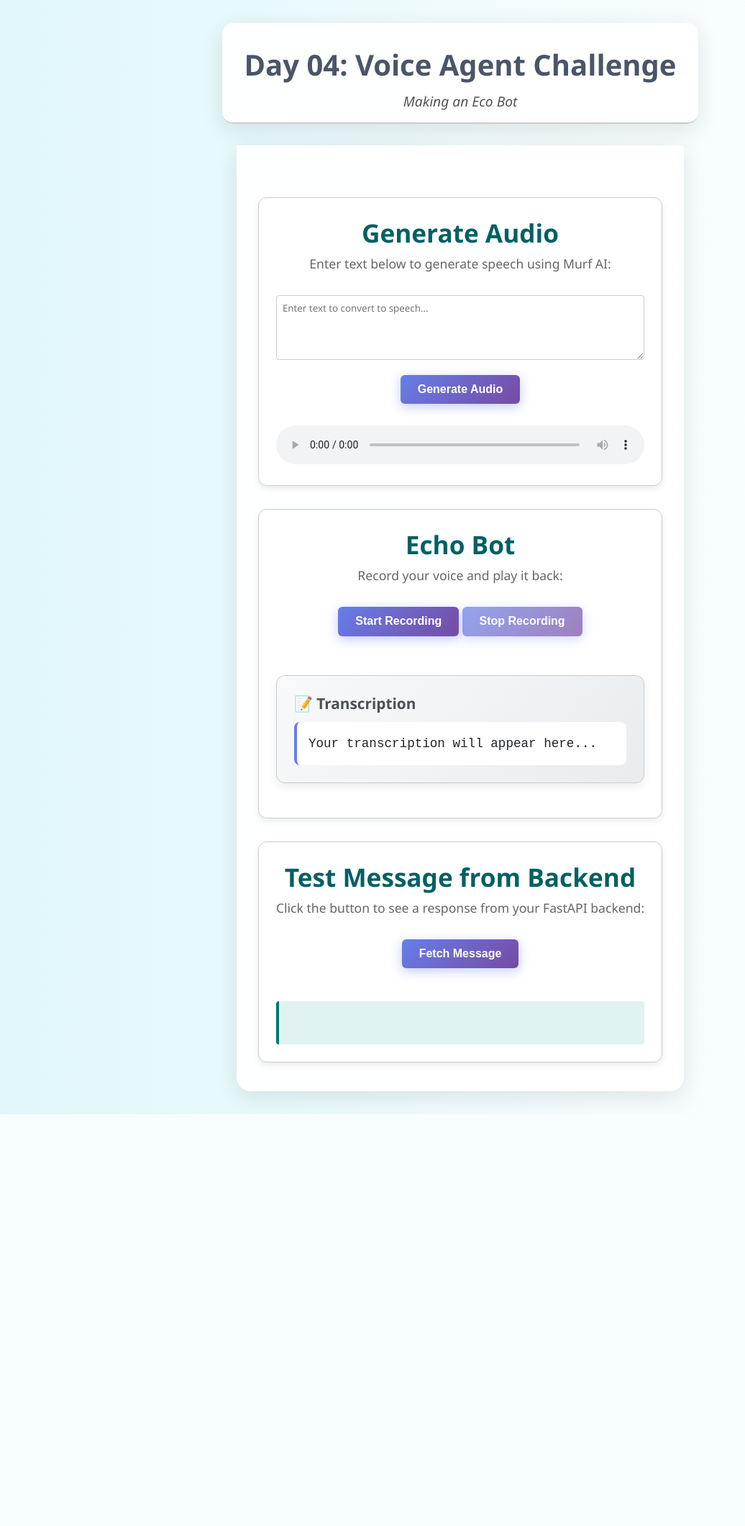
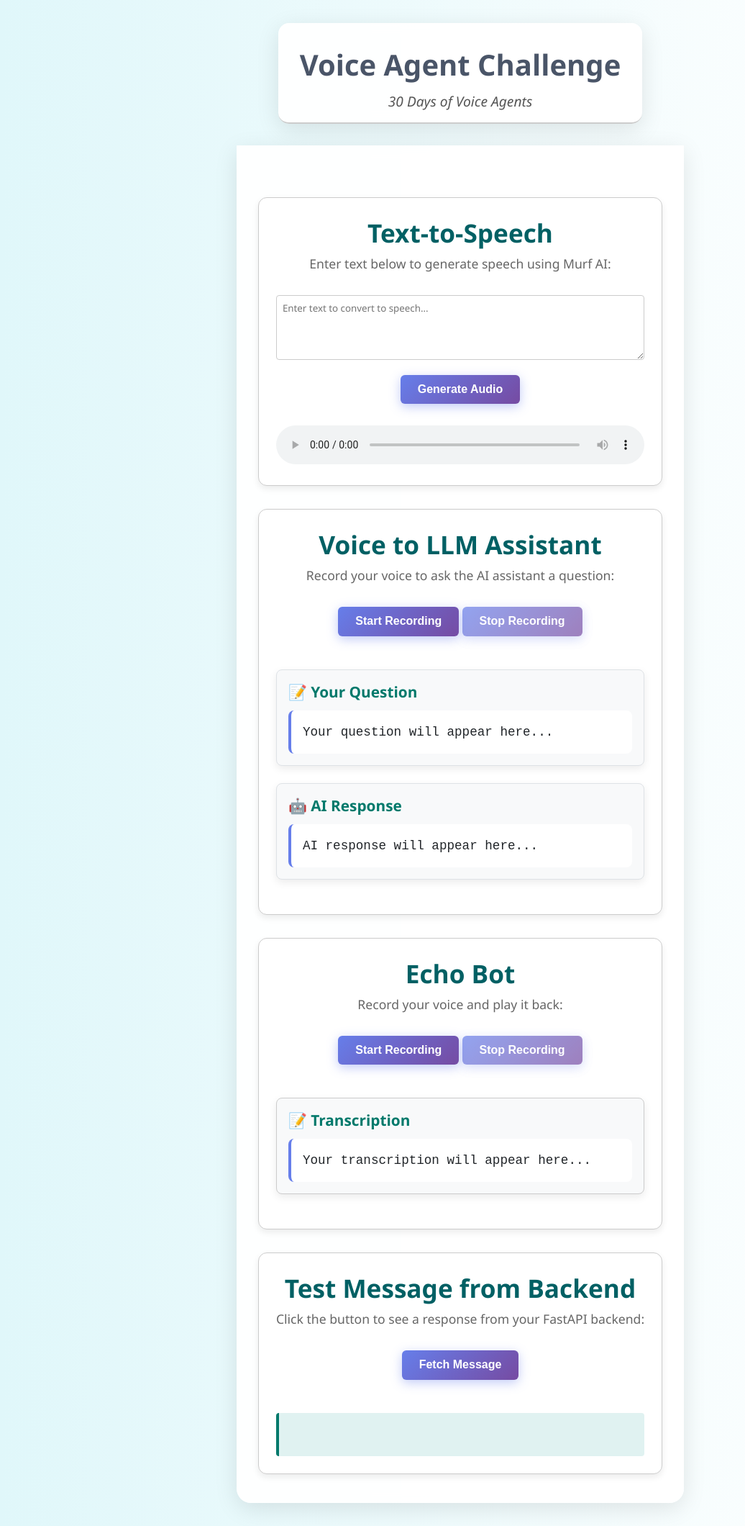
Before and after one commit to umesh-webdev25/TalkEasy-VoiceAssistant, a FastAPI app: page / in a window 1280 px wide. Shown: the whole page at 72% size, without its empty margins (0-1036 px from the left). Before the commit the page ends 1548 px from the top, so only its background shows below. Run offline with FastAPI, Linux system fonts and the light colour scheme.

Commit message:
`Added new functionality for voice-to-LLM assistant, updated text-to-speech and echo bot sections, and modified backend API endpoint for audio processing.`

```diff
--- a/main.py
+++ b/main.py
@@ -325,5 +325,169 @@
                 detail=f"Gemini API error: {str(e)}"
             )
 
+@app.post("/llm/query-audio")
+async def llm_query_audio(audio: UploadFile = File(...)) -> Dict:
+    """
+    Query Google's Gemini API with audio input.
+    Accepts audio file, transcribes it, processes with LLM, and returns audio response.
+    """
+    try:
+        # Check if required API keys are configured
+        if not GEMINI_API_KEY:
+            raise HTTPException(
+                status_code=500,
+                detail="Gemini API key not configured. Please set GEMINI_API_KEY environment variable."
+            )
+
+        # Validate file type
+        allowed_types = [
+            'audio/wav', 'audio/mp3', 'audio/webm', 'audio/ogg',
+            'audio/m4a', 'audio/wave', 'audio/mp4', 'audio/flac'
+        ]
+        if audio.content_type not in allowed_types:
+            raise HTTPException(
+                status_code=400,
+                detail=f"Invalid file type. Allowed types: {', '.join(allowed_types)}"
+            )
+
+        # Read audio file content
+        audio_content = await audio.read()
+
+        # Initialize AssemblyAI transcriber
+        transcriber = aai.Transcriber()
+
+        # Transcribe the audio
+        transcript = transcriber.transcribe(audio_content)
+
+        if transcript.status == aai.TranscriptStatus.error:
+            raise HTTPException(
+                status_code=500,
+                detail=f"Transcription failed: {transcript.error}"
+            )
+
+        transcription_text = transcript.text
+
+        if not transcription_text or not transcription_text.strip():
+            raise HTTPException(
+                status_code=400,
+                detail="No speech detected in audio"
+            )
+
+        # Initialize Gemini model
+        model = genai.GenerativeModel('gemini-1.5-flash')
+
+        # Generate response with prompt to keep it concise
+        prompt = f"Please provide a concise response to: {transcription_text}. Keep your response under 2800 characters."
+
+        generation_config = genai.types.GenerationConfig(
+            max_output_tokens=1000,
+            temperature=0.7
+        )
+
+        response = model.generate_content(
+            prompt,
+            generation_config=generation_config
+        )
+
+        if not response.text:
+            raise HTTPException(
+                status_code=500,
+                detail="No response generated from Gemini API"
+            )
+
+        llm_response = response.text
+
+        # Handle Murf TTS with 3000 character limit
+        api_key = os.getenv("MURF_API_KEY")
+        if not api_key:
+            raise HTTPException(status_code=500, detail="Murf API key not set")
+
+        # Split response if too long (3000 character limit)
+        max_chars = 2800  # Leave some buffer
+        if len(llm_response) > max_chars:
+            # Split into chunks of complete sentences
+            sentences = llm_response.replace('!', '.').replace('?', '.').split('.')
+            chunks = []
+            current_chunk = ""
+
+            for sentence in sentences:
+                sentence = sentence.strip()
+                if not sentence:
+                    continue
+
+                if len(current_chunk + sentence + '.') <= max_chars:
+                    current_chunk += sentence + '.'
+                else:
+                    if current_chunk:
+                        chunks.append(current_chunk.strip())
+                    current_chunk = sentence + '.'
+
+            if current_chunk:
+                chunks.append(current_chunk.strip())
+
+            # Process first chunk for now (simplified approach)
+            text_to_speak = chunks[0] if chunks else llm_response[:max_chars]
+        else:
+            text_to_speak = llm_response
+
+        # Generate audio using Murf TTS
+        url = "https://api.murf.ai/v1/speech/generate"
+        payload = {
+            "text": text_to_speak,
+            "voiceId": "en-US-natalie",
+            "format": "mp3",
+            "speed": 100,
+            "pitch": 0
+        }
+        headers = {
+            "api-key": api_key,
+            "Content-Type": "application/json"
+        }
+
+        tts_response = requests.post(url, json=payload, headers=headers)
+
+        if tts_response.status_code != 200:
+            raise HTTPException(
+                status_code=tts_response.status_code,
+                detail=f"Murf TTS failed: {tts_response.text}"
+            )
+
+        tts_data = tts_response.json()
+        audio_url = tts_data.get("audioFile")
+
+        if not audio_url:
+            raise HTTPException(
+                status_code=500,
+                detail="No audio URL returned from Murf"
+            )
+
+        return {
+            "success": True,
+            "transcription": transcription_text,
+            "llm_response": llm_response,
+            "audio_url": audio_url,
+            "model": "gemini-1.5-flash",
+            "tts_voice": "en-US-natalie",
+            "response_length": len(llm_response)
+        }
+
+    except Exception as e:
+        # Handle specific errors
+        if "API key" in str(e) or "authentication" in str(e).lower():
+            raise HTTPException(
+                status_code=401,
+                detail="Invalid API key"
+            )
+        elif "quota" in str(e).lower() or "limit" in str(e).lower():
+            raise HTTPException(
+                status_code=429,
+                detail="API quota exceeded"
+            )
+        else:
+            raise HTTPException(
+                status_code=500,
+                detail=f"Processing error: {str(e)}"
+            )
+
 if __name__ == "__main__":
     uvicorn.run("main:app", host="127.0.0.1", port=8000, reload=True)
--- a/static/app.js
+++ b/static/app.js
@@ -1,9 +1,9 @@
-// FastAPI Voice Agents App with Text-to-Speech, Echo Bot, and Transcription functionality
+// FastAPI Voice Agents App with Text-to-Speech, Echo Bot, and Voice-to-LLM functionality
 
 document.addEventListener('DOMContentLoaded', function () {
     console.log('FastAPI Voice Agents App Loaded!');
 
-    // Existing functionality for backend message
+    // Backend message functionality
     const getMessageBtn = document.getElementById('getMessageBtn');
     const messageDisplay = document.getElementById('messageDisplay');
 
@@ -77,7 +77,7 @@
                 const audioUrl = data.audio_url;
 
                 if (!audioUrl) {
-                    throw new Error('No audio URL received');
+                    throw new Error('No audio URL returned');
                 }
 
                 audioPlayer.src = audioUrl;
@@ -138,19 +138,17 @@
                     recordingStatus.textContent = 'Processing recording...';
                     const audioBlob = new Blob(audioChunks, { type: 'audio/webm' });
 
-                    // Use the new /tts/echo endpoint for Murf voice synthesis
                     try {
-                        await processMurfEcho(audioBlob);
+                        await processEcho(audioBlob);
                     } catch (error) {
                         console.error('Echo processing error:', error);
                         recordingStatus.textContent = `Error: ${error.message}`;
                     } finally {
-                        // Stop all tracks to release the microphone
                         stream.getTracks().forEach(track => track.stop());
                     }
                 };
 
-                mediaRecorder.start(100); // Collect data every 100ms
+                mediaRecorder.start(100);
             } catch (error) {
                 console.error('Microphone access error:', error);
                 recordingStatus.textContent = `Error: ${error.message}`;
@@ -165,20 +163,14 @@
         });
     }
 
-    // Process Murf echo
-    async function processMurfEcho(audioBlob) {
+    // Echo Bot functionality
+    async function processEcho(audioBlob) {
         const recordingStatus = document.getElementById('recordingStatus');
         const transcriptionDisplay = document.getElementById('transcriptionDisplay');
+        const echoAudioContainer = document.getElementById('echoAudioContainer');
         const echoAudioPlayer = document.getElementById('echoAudioPlayer');
-        const echoAudioContainer = document.getElementById('echoAudioContainer');
 
-        if (!recordingStatus || !echoAudioPlayer || !echoAudioContainer) {
-            throw new Error('Required DOM elements not found');
-        }
-
-        recordingStatus.textContent = 'Processing with Murf AI...';
-        recordingStatus.style.display = 'block';
-
+        recordingStatus.textContent = 'Processing recording...';
         const formData = new FormData();
         formData.append('audio', audioBlob, 'recording.webm');
 
@@ -190,7 +182,7 @@
 
             if (!response.ok) {
                 const errorData = await response.json().catch(() => ({}));
-                throw new Error(errorData.detail || `Murf echo failed with status ${response.status}`);
+                throw new Error(errorData.detail || `Echo processing failed with status ${response.status}`);
             }
 
             const data = await response.json();
@@ -199,8 +191,6 @@
                 throw new Error(data.detail || 'Unknown error occurred');
             }
 
-            // Display transcription if element exists
-            if (transcriptionDisplay) {
             transcriptionDisplay.innerHTML = `
                 <div class="transcription-result">
                     <h3>You said:</h3>
@@ -209,103 +199,135 @@
                 </div>
             `;
             transcriptionDisplay.style.display = 'block';
-            }
 
-            // Set up Murf audio player
             echoAudioPlayer.src = data.audio_url;
             echoAudioContainer.style.display = 'block';
 
-            recordingStatus.textContent = 'Murf voice generated! Click Play to hear your echo.';
-
-            // Auto-play the Murf audio
-            echoAudioPlayer.play().catch(error => {
-                console.log('Auto-play prevented:', error);
-                recordingStatus.textContent = 'Audio ready (click play to listen)';
-            });
-
-            return data;
-
+            recordingStatus.textContent = 'Echo response ready!';
         } catch (error) {
-            console.error('Murf echo error:', error);
-            recordingStatus.textContent = `Processing failed: ${error.message}`;
-            throw error; // Re-throw for calling function to handle
+            console.error('Echo processing error', error);
+            recordingStatus.textContent = `Error: ${error.message}`;
         }
     }
 
-    // Keep old functions for backward compatibility
-    async function uploadAudioToServer(audioBlob) {
-        const recordingStatus = document.getElementById('recordingStatus');
-        if (!recordingStatus) return;
+    // Voice to LLM Assistant functionality
+    const startLLMRecordingBtn = document.getElementById('startLLMRecordingBtn');
+    const stopLLMRecordingBtn = document.getElementById('stopLLMRecordingBtn');
+    const llmRecordingStatus = document.getElementById('llmRecordingStatus');
+    const llmTranscriptionDisplay = document.getElementById('llmTranscriptionDisplay');
+    const llmTranscriptionText = document.getElementById('llmTranscriptionText');
+    const llmResponseText = document.getElementById('llmResponseText');
+    const llmAudioContainer = document.getElementById('llmAudioContainer');
+    const llmAudioPlayer = document.getElementById('llmAudioPlayer');
 
-        recordingStatus.textContent = 'Uploading audio...';
+    let llmMediaRecorder;
+    let llmAudioChunks = [];
+
+    if (startLLMRecordingBtn && stopLLMRecordingBtn) {
+        startLLMRecordingBtn.addEventListener('click', async () => {
+            if (!navigator.mediaDevices?.getUserMedia) {
+                alert('Your browser does not support audio recording or you may need to allow microphone access.');
+                return;
+            }
+
+            try {
+                const stream = await navigator.mediaDevices.getUserMedia({ audio: true });
+                llmMediaRecorder = new MediaRecorder(stream);
+
+                llmMediaRecorder.onstart = () => {
+                    llmAudioChunks = [];
+                    llmRecordingStatus.style.display = 'block';
+                    llmRecordingStatus.textContent = 'Recording...';
+                    startLLMRecordingBtn.disabled = true;
+                    stopLLMRecordingBtn.disabled = false;
+                    llmAudioContainer.style.display = 'none';
+                    llmAudioPlayer.src = '';
+                };
+
+                llmMediaRecorder.ondataavailable = (event) => {
+                    if (event.data.size > 0) {
+                        llmAudioChunks.push(event.data);
+                    }
+                };
+
+                llmMediaRecorder.onstop = async () => {
+                    llmRecordingStatus.textContent = 'Processing with AI...';
+                    const audioBlob = new Blob(llmAudioChunks, { type: 'audio/webm' });
+
+                    try {
+                        await processLLMQuery(audioBlob);
+                    } catch (error) {
+                        console.error('LLM processing error:', error);
+                        llmRecordingStatus.textContent = `Error: ${error.message}`;
+                    } finally {
+                        stream.getTracks().forEach(track => track.stop());
+                    }
+                };
+
+                llmMediaRecorder.start(100);
+            } catch (error) {
+                console.error('Microphone access error:', error);
+                llmRecordingStatus.textContent = `Error: ${error.message}`;
+                llmRecordingStatus.style.display = 'block';
+            }
+        });
+
+        stopLLMRecordingBtn.addEventListener('click', () => {
+            if (llmMediaRecorder?.state === 'recording') {
+                llmMediaRecorder.stop();
+            }
+        });
+    }
+
+    // Voice to LLM Assistant functionality
+    async function processLLMQuery(audioBlob) {
+        llmRecordingStatus.textContent = 'Processing with AI...';
+        llmRecordingStatus.style.display = 'block';
 
         const formData = new FormData();
         formData.append('audio', audioBlob, 'recording.webm');
 
         try {
-            const response = await fetch('/upload-audio', {
+            const response = await fetch('/llm/query-audio', {
                 method: 'POST',
                 body: formData
             });
 
             if (!response.ok) {
                 const errorData = await response.json().catch(() => ({}));
-                throw new Error(errorData.detail || `Server responded with ${response.status}`);
-            }
-
-            const data = await response.json();
-            recordingStatus.textContent = `Upload successful: ${data.filename} (${data.size} bytes)`;
-            return data;
-        } catch (error) {
-            console.error('Upload error:', error);
-            recordingStatus.textContent = `Upload failed: ${error.message}`;
-            throw error;
-        }
-    }
-
-    async function transcribeAudio(audioBlob) {
-        const recordingStatus = document.getElementById('recordingStatus');
-        const transcriptionDisplay = document.getElementById('transcriptionDisplay');
-
-        if (!recordingStatus) return null;
-
-        recordingStatus.textContent = 'Transcribing audio...';
-        recordingStatus.style.display = 'block';
-
-        const formData = new FormData();
-        formData.append('audio', audioBlob, 'recording.webm');
-
-        try {
-            const response = await fetch('/transcribe/file', {
-                method: 'POST',
-                body: formData
-            });
-
-            if (!response.ok) {
-                const errorData = await response.json().catch(() => ({}));
-                throw new Error(errorData.detail || `Transcription failed with status ${response.status}`);
+                throw new Error(errorData.detail || `AI processing failed with status ${response.status}`);
             }
 
             const data = await response.json();
 
-            // Display transcription if element exists
-            if (transcriptionDisplay) {
-                transcriptionDisplay.innerHTML = `
-                    <div class="transcription-result">
-                        <h3>Transcription:</h3>
-                        <p>${data.transcription}</p>
-                        ${data.confidence ? `<small>Confidence: ${(data.confidence * 100).toFixed(1)}%</small>` : ''}
-                    </div>
-                `;
-                transcriptionDisplay.style.display = 'block';
+            if (!data.success) {
+                throw new Error(data.detail || 'Unknown error occurred');
             }
 
-            recordingStatus.textContent = 'Transcription completed!';
-            return data.transcription;
+            // Display transcription
+            llmTranscriptionText.textContent = data.transcription;
+            llmTranscriptionDisplay.style.display = 'block';
+
+            // Display response
+            llmResponseText.textContent = data.llm_response;
+
+            // Set up audio player
+            llmAudioPlayer.src = data.audio_url;
+            llmAudioContainer.style.display = 'block';
+
+            llmRecordingStatus.textContent = 'AI response ready! Click Play to hear the answer.';
+
+            // Auto-play the audio
+            llmAudioPlayer.play().catch(error => {
+                console.log('Auto-play prevented:', error);
+                llmRecordingStatus.textContent = 'AI response ready (click play to listen)';
+            });
+
+            return data;
 
         } catch (error) {
-            console.error('Transcription error:', error);
-            recordingStatus.textContent = `Transcription failed: ${error.message}`;
+            console.error('LLM processing error:', error);
+            llmRecordingStatus.textContent = `Processing failed: ${error.message}`;
             throw error;
         }
     }
--- a/templates/index.html
+++ b/templates/index.html
@@ -7,7 +7,7 @@
     <link rel="shortcut icon"
         href="https://st4.depositphotos.com/7662228/26265/v/450/depositphotos_262655382-stock-illustration-chat-bot-icon-background-virtual.jpg"
         type="image/x-icon">
-    <title>30 Days of Voice Agents | Day 04</title>
+    <title>30 Days of Voice Agents | Voice Assistant</title>
     <link rel="stylesheet" href="/static/style.css">
     <style>
         body {
@@ -68,6 +68,11 @@
             background-color: #00695c;
         }
 
+        .btn:disabled {
+            background-color: #ccc;
+            cursor: not-allowed;
+        }
+
         .message-area {
             margin-top: 1rem;
             padding: 1rem;
@@ -77,19 +82,41 @@
             font-weight: bold;
             color: #004d40;
         }
+
+        .transcription-box {
+            background: #f8f9fa;
+            border: 1px solid #dee2e6;
+            border-radius: 8px;
+            padding: 1rem;
+            margin-top: 1rem;
+        }
+
+        .transcription-box h3 {
+            color: #00796b;
+            margin-top: 0;
+        }
+
+        .transcription-result {
+            background: #fff;
+            border-left: 4px solid #00796b;
+            padding: 1rem;
+            margin: 0.5rem 0;
+            border-radius: 4px;
+        }
     </style>
 </head>
 
 <body>
     <div class="container">
         <header>
-            <h1>Day 04: Voice Agent Challenge</h1>
-            <p class="subtitle">Making an Eco Bot</p>
+            <h1>Voice Agent Challenge</h1>
+            <p class="subtitle">30 Days of Voice Agents</p>
         </header>
 
         <main>
+            <!-- Text-to-Speech Section -->
             <div class="card">
-                <h1>Generate Audio</h1>
+                <h1>Text-to-Speech</h1>
                 <p>Enter text below to generate speech using Murf AI:</p>
                 <form id="ttsForm">
                     <textarea id="textInput" placeholder="Enter text to convert to speech..." rows="4"
@@ -101,10 +128,33 @@
                     Your browser does not support the audio element.
                 </audio>
             </div>
-            <div id="ttsMessage" class="message-area" style="display: none;"></div>
-            <div id="audioContainer" style="margin-top: 1rem; display: none;">
+
+            <!-- Voice to LLM Assistant -->
+            <div class="card">
+                <h1>Voice to LLM Assistant</h1>
+                <p>Record your voice to ask the AI assistant a question:</p>
+                <button id="startLLMRecordingBtn" class="btn">Start Recording</button>
+                <button id="stopLLMRecordingBtn" class="btn" disabled>Stop Recording</button>
+                <div id="llmRecordingStatus" class="message-area" style="display: none;"></div>
+
+                <div id="llmTranscriptionDisplay" class="transcription-box">
+                    <h3>📝 Your Question</h3>
+                    <p id="llmTranscriptionText">Your question will appear here...</p>
+                </div>
+
+                <div id="llmResponseDisplay" class="transcription-box">
+                    <h3>🤖 AI Response</h3>
+                    <p id="llmResponseText">AI response will appear here...</p>
+                </div>
+
+                <div id="llmAudioContainer" style="margin-top: 1rem; display: none;">
+                    <audio id="llmAudioPlayer" controls style="width: 100%;">
+                        Your browser does not support the audio element.
+                    </audio>
+                </div>
             </div>
 
+            <!-- Echo Bot -->
             <div class="card">
                 <h1>Echo Bot</h1>
                 <p>Record your voice and play it back:</p>
@@ -122,14 +172,13 @@
                 </div>
             </div>
 
+            <!-- Backend Test -->
             <div class="card">
                 <h1>Test Message from Backend</h1>
                 <p>Click the button to see a response from your FastAPI backend:</p>
                 <button id="getMessageBtn" class="btn">Fetch Message</button>
                 <div id="messageDisplay" class="message-area"></div>
             </div>
-
-
         </main>
     </div>
 
```
Also changed, not shown: 1 other file. Lines whose indentation alone changed are shown as unchanged.
